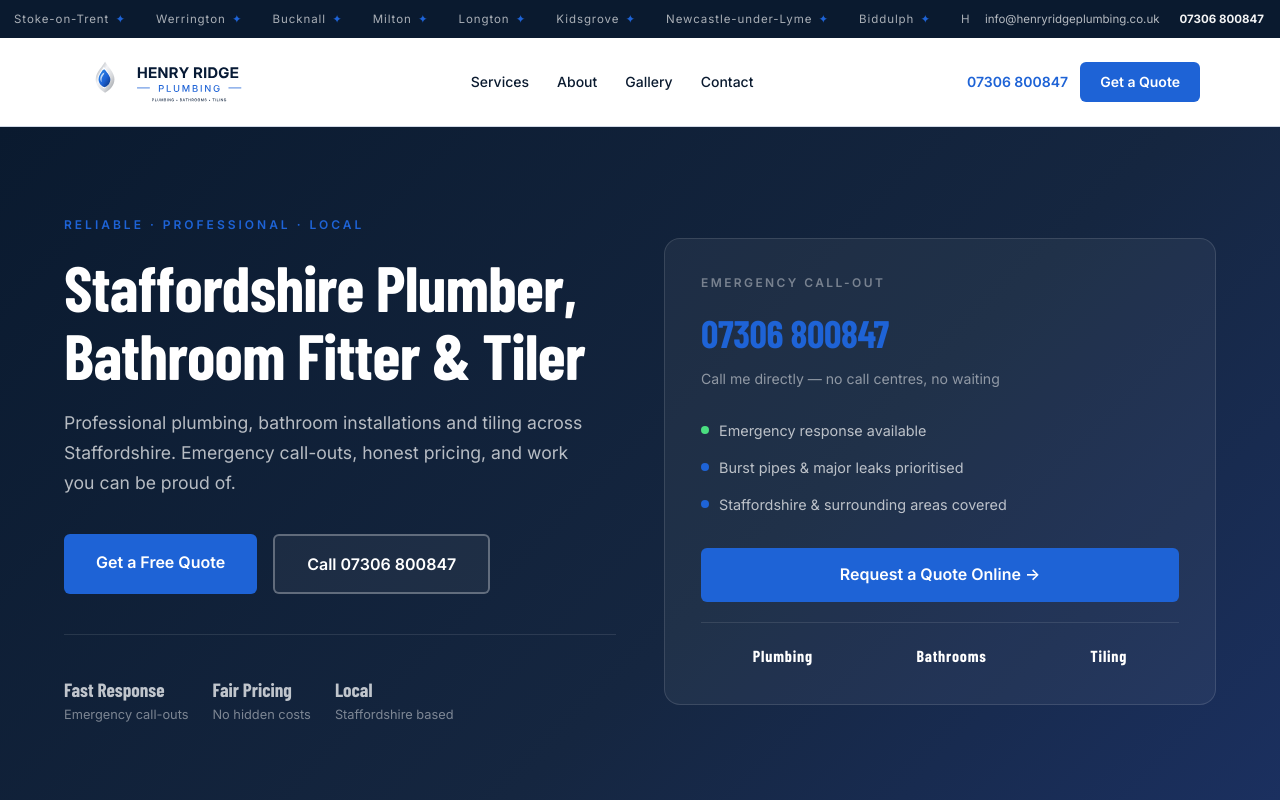
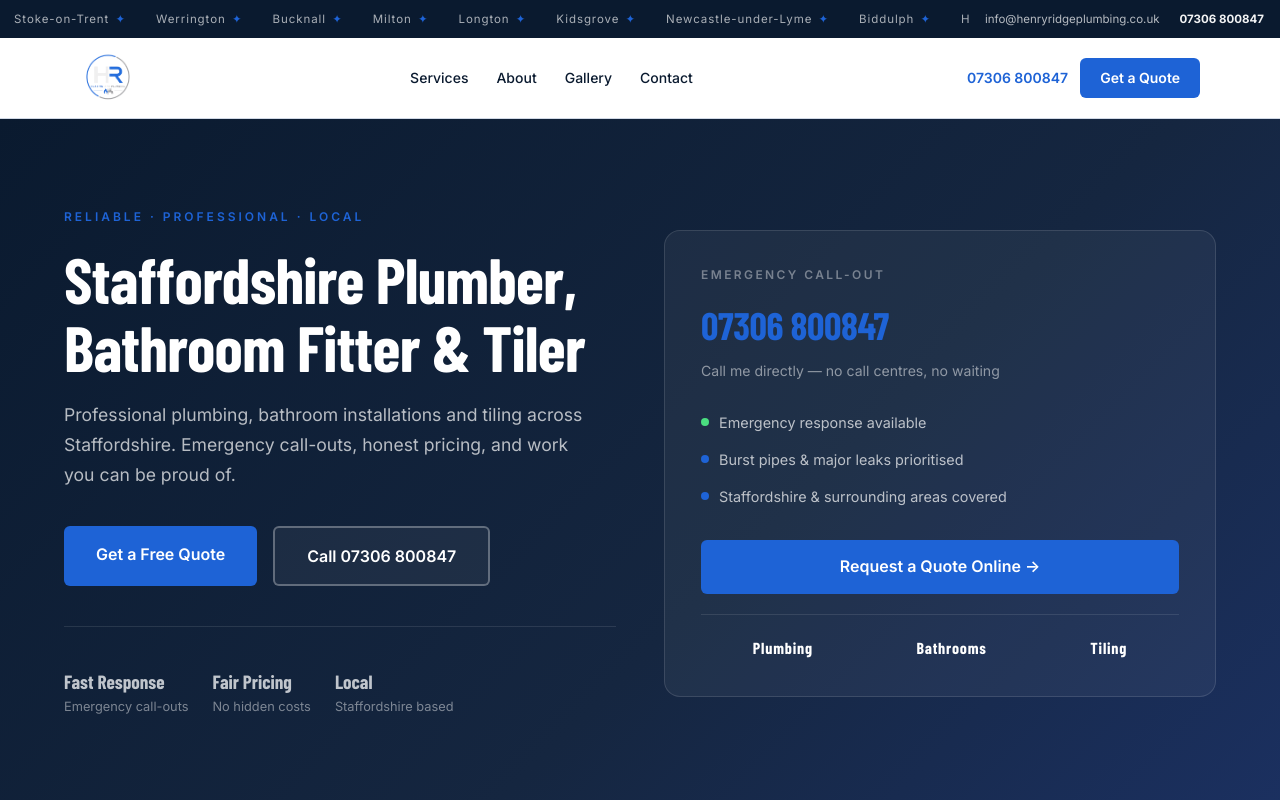
Before and after one commit to mailfoundry/henryridgeplumbing, a Next.js app: page / in a window 1280 px wide. Shown: the top 800 px of the page. Built offline with nearby package versions, Linux system fonts and the light colour scheme; a web font is replaced by a local one.

Commit message:
Replace header logo with HR Heating and Plumbing circular logo
- Added hr-logo.png to public/ (transparent background PNG, 1000x1000)
- Updated Header to display at 56x56px

```diff
--- a/components/Header.tsx
+++ b/components/Header.tsx
@@ -64,11 +64,11 @@ export default function Header() {
         {/* Logo */}
         <Link href="/" className="shrink-0">
           <Image
-            src="/henry-ridge-plumbing-horizontal.svg"
+            src="/hr-logo.png"
             alt="Henry Ridge Plumbing"
-            width={260}
-            height={68}
-            className="h-16 w-auto"
+            width={64}
+            height={64}
+            className="h-14 w-14"
             priority
           />
         </Link>
```
Also changed, not shown: public/hr-logo.png (added).
